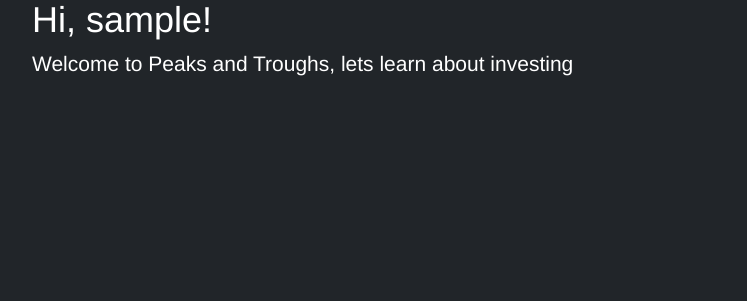
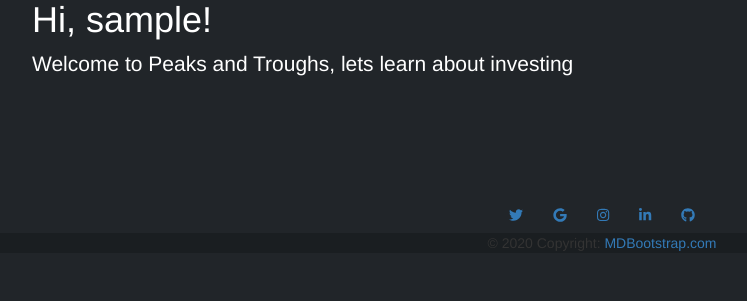
Before and after one commit to danielchegwidden/peaks-and-troughs, a Flask app: page / in a window 1280 px wide. Shown: the part 238-539 px from the top of the page, without its empty margins (38-785 px from the left). Run offline with Flask 2, Linux system fonts and the light colour scheme; the visitor is signed in with stand-in values (Sample User, id 1); data comes from the database, SQL or seed files in the repository; parts of the project's set-up code (start-up, migrations or seed data) failed here and were passed over; some libraries are stand-ins or nearby versions.

Commit message:
added footer to base.html, content needs to be decided

```diff
--- a/app/templates/base.html
+++ b/app/templates/base.html
@@ -13,6 +13,8 @@
 {% endblock %}
 
 {% block navbar %}
+<script src="https://use.fontawesome.com/releases/v5.15.3/js/all.js" crossorigin="anonymous"></script>
+
     <nav class="navbar navbar-expand-lg navbar-dark bg-dark fixed-top">
       	<div class="container">
         	<a class="navbar-brand" href="{{ url_for('index') }}">Peaks and Troughs</a>
@@ -90,4 +92,50 @@
 		</div>
 	</section>
 
+	    <!-- footer -->
+		<section>
+			<footer class="bg-dark text-center text-white">
+				<!-- Grid container -->
+				<div class="container p-4 pb-0">
+				<!-- Section: Social media -->
+				<section class="mb-4">
+					<!-- Twitter -->
+					<a class="btn btn-outline-light btn-floating m-1" href="#!" role="button"
+					><i class="fab fa-twitter"></i
+					></a>
+
+					<!-- Google -->
+					<a class="btn btn-outline-light btn-floating m-1" href="#!" role="button"
+					><i class="fab fa-google"></i
+					></a>
+
+					<!-- Instagram -->
+					<a class="btn btn-outline-light btn-floating m-1" href="#!" role="button"
+					><i class="fab fa-instagram"></i
+					></a>
+
+					<!-- Linkedin -->
+					<a class="btn btn-outline-light btn-floating m-1" href="#!" role="button"
+					><i class="fab fa-linkedin-in"></i
+					></a>
+
+					<!-- Github -->
+					<a class="btn btn-outline-light btn-floating m-1" href="#!" role="button"
+					><i class="fab fa-github"></i
+					></a>
+				</section>
+				<!-- Section: Social media -->
+				</div>
+				<!-- Grid container -->
+
+				<!-- Copyright -->
+				<div class="text-center p-3" style="background-color: rgba(0, 0, 0, 0.2);">
+				© 2020 Copyright:
+				<a class="text-white" href="https://mdbootstrap.com/">MDBootstrap.com</a>
+				</div>
+				<!-- Copyright -->
+			</footer>
+		</section>
+
+
 {% endblock %}
```
